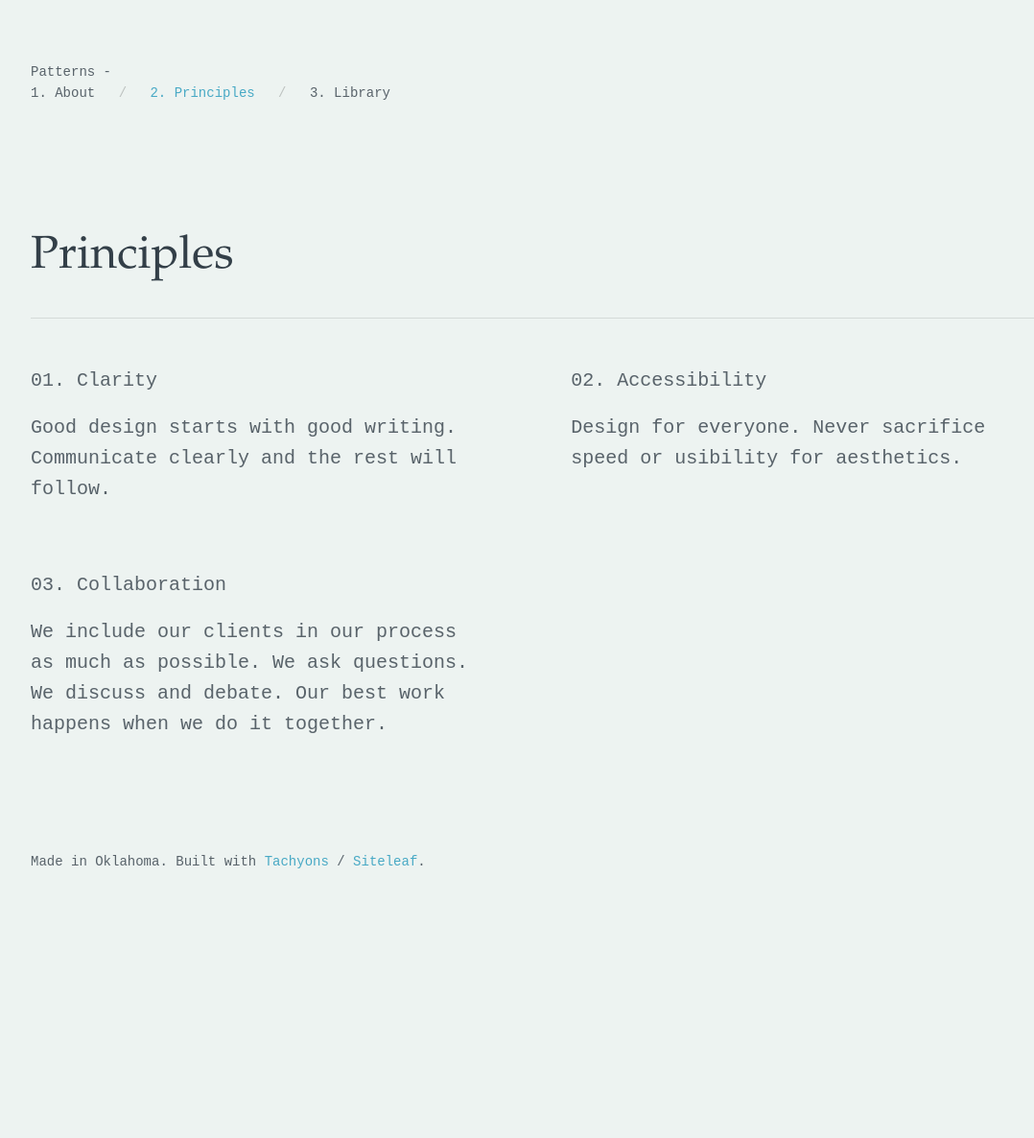
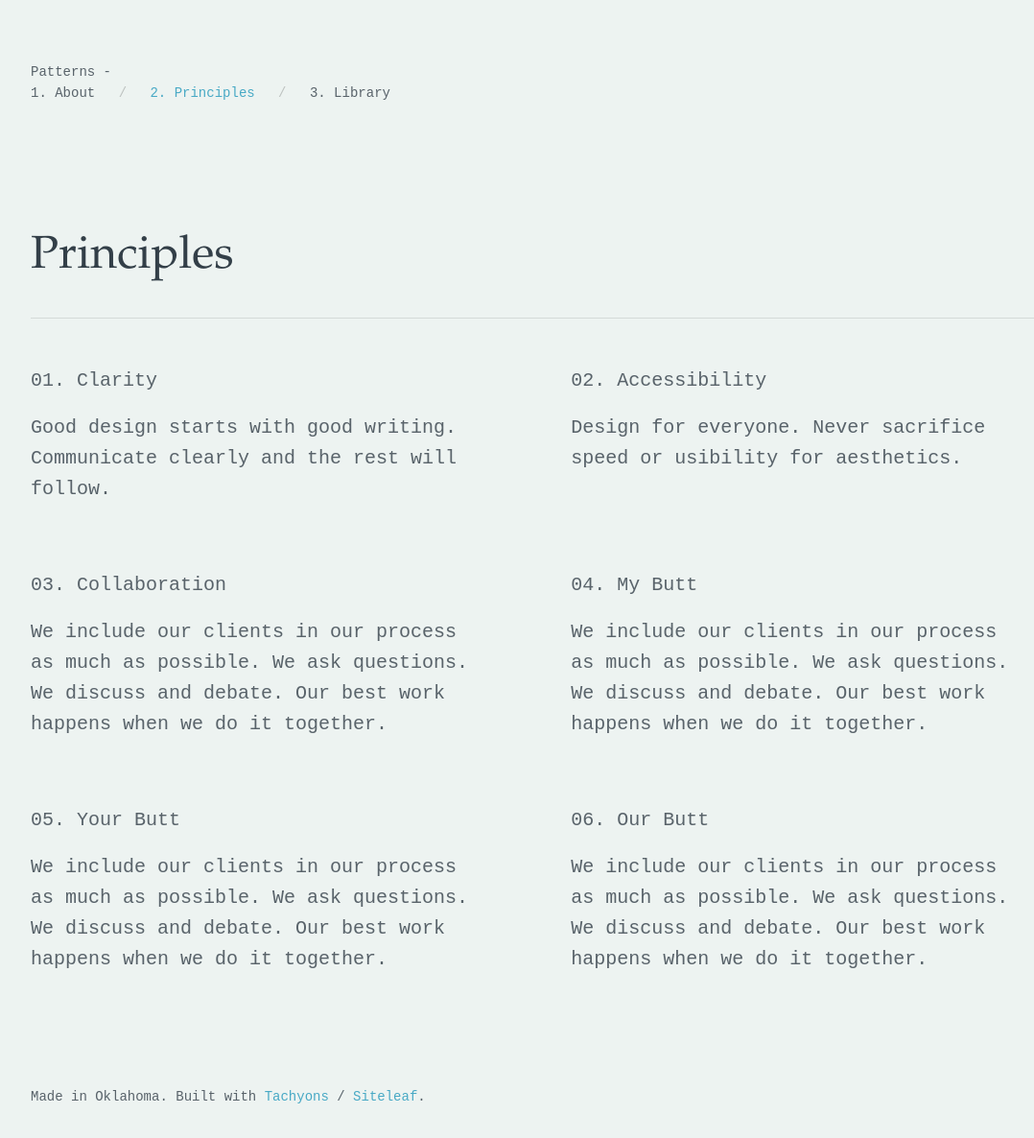
Before and after one commit to wearepatterns/wearepatterns.github.io, a Jekyll site: the page built from principles.markdown, in a window 1280 px wide. Shown: the whole page at 96% size, without its empty margins (32-1110 px from the left). Built offline with Jekyll 4.4.1, drawn with Linux system fonts in a browser that asks for light colours; before the commit the page ends 941 px from its top, so only the background shows below that.

Commit message:
Updated Principles

```diff
--- a/principles.markdown
+++ b/principles.markdown
@@ -11,5 +11,14 @@ principles:
 - title: 03. Collaboration
   body: We include our clients in our process as much as possible. We ask questions.
     We discuss and debate. Our best work happens when we do it together.
+- title: 04. My Butt
+  body: We include our clients in our process as much as possible. We ask questions.
+    We discuss and debate. Our best work happens when we do it together.
+- title: 05. Your Butt
+  body: We include our clients in our process as much as possible. We ask questions.
+    We discuss and debate. Our best work happens when we do it together.
+- title: 06. Our Butt
+  body: We include our clients in our process as much as possible. We ask questions.
+    We discuss and debate. Our best work happens when we do it together.
 layout: pl
 ---
```
